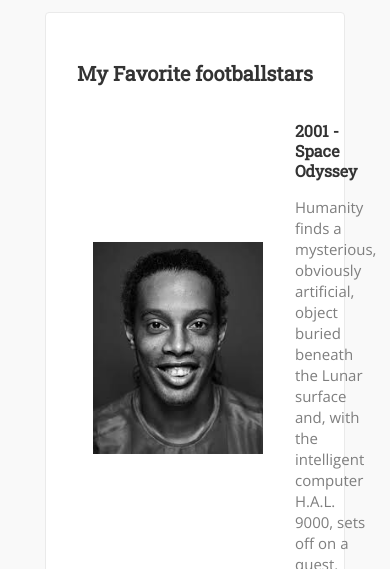
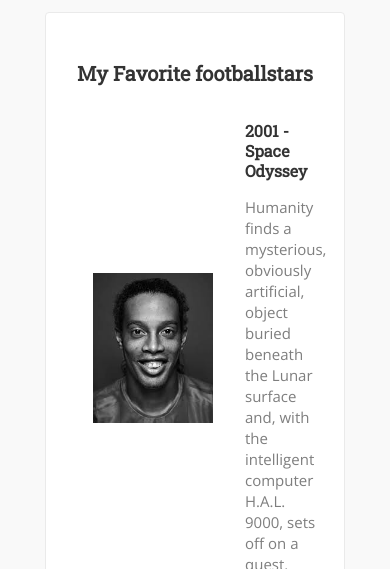
Before and after one commit to xiazhaoyang/profile, a plain HTML site: page index.html in a window 390 px wide. Shown: the part 531-1100 px from the top of the page. Drawn offline with nearby package versions, Linux system fonts and the light colour scheme.

Commit message:
make my profile prettier

```diff
--- a/style.css
+++ b/style.css
@@ -51,7 +51,7 @@ a:hover {
 
 
 .container {
-  /*width: 700px;*/
+  width: 700px;
   margin: 0 auto;
 }
 
@@ -122,4 +122,7 @@ font-size: 24px;
   .container {
     width: 300px;
   }
+  .football_stars img{
+  width: 120px;
+  }
 }
```
